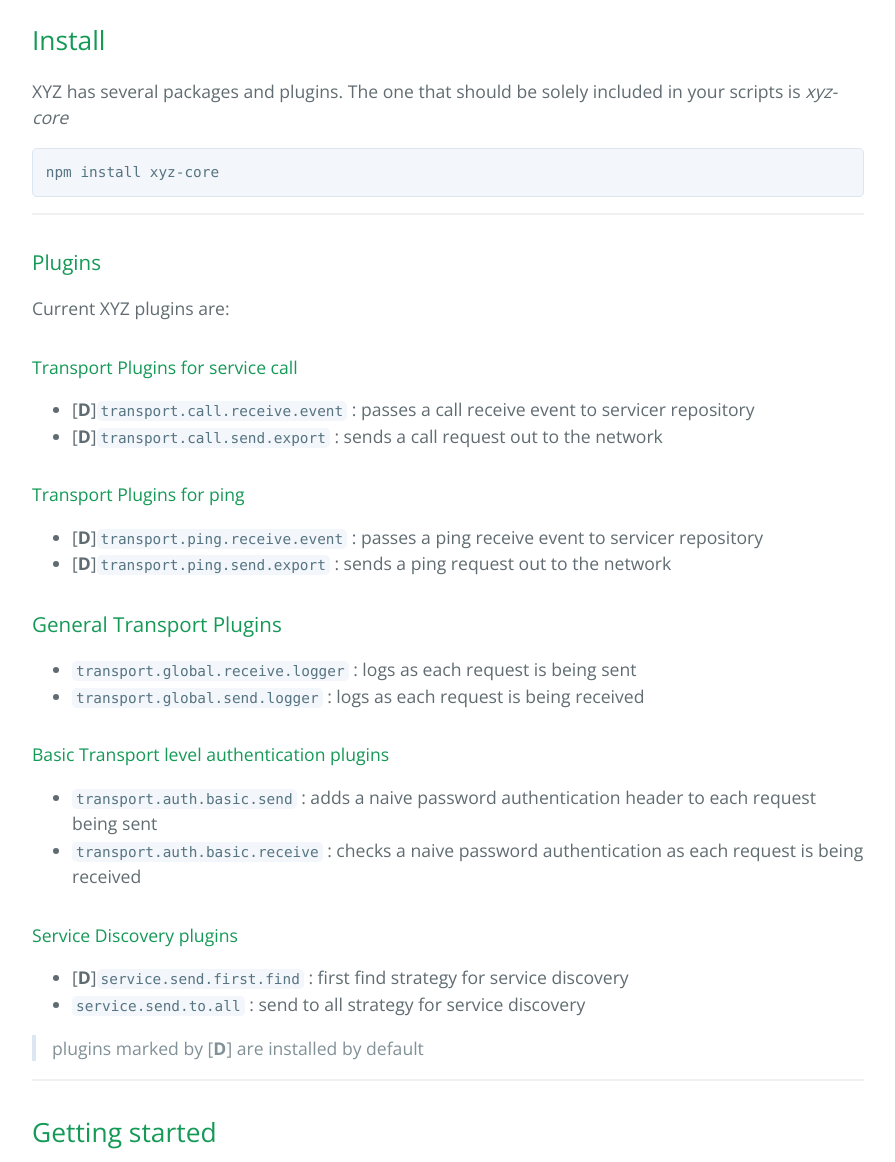
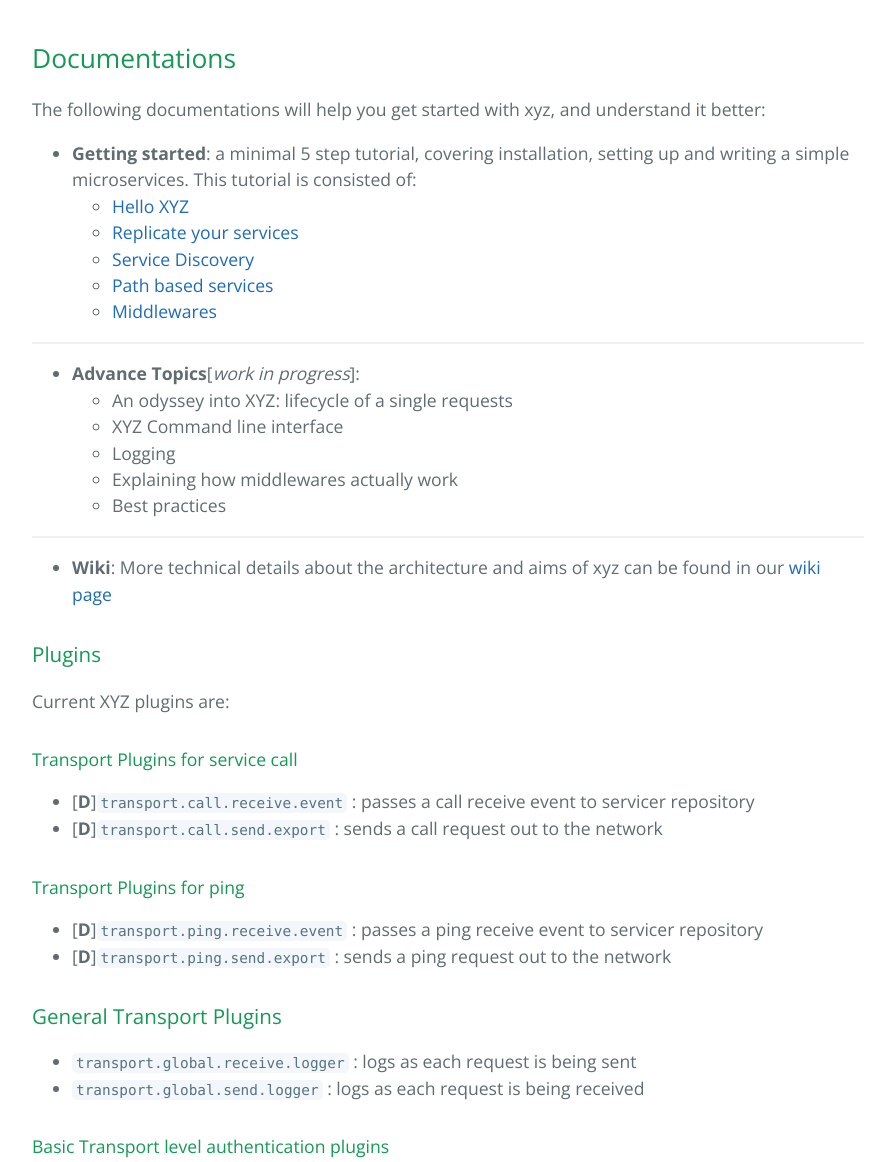
Before and after one commit to node-xyz/node-xyz.github.io, a Jekyll site: the page built from index.md, in a window 1280 px wide and 1400 px high, scrolled down 1213 px. Shown: the part 238-1400 px from the top of the window, without its empty margins (192-1087 px from the left). Built offline with Jekyll 4.4.1, drawn with Linux system fonts in a browser that asks for light colours; some of the changed text lies outside the part shown.

```diff
--- a/_includes/page-header.html
+++ b/_includes/page-header.html
@@ -2,8 +2,11 @@
   <h1 class="project-name"><a style="text-decoration: none; color: inherit"href="/">{{ site.title }}</a></h1>
   <h2 class="project-tagline">{{ site.tagline }}</h2>
   <a href="https://github.com/node-xyz" class="btn">View on GitHub</a>
-  <a href="https://github.com/node-xyz/xyz-core" class="btn">xyz-core</a>
-  <a href="https://github.com/node-xyz/xyz-cli" class="btn">xyz-cli</a>
-  <a href="/getting-started" class="btn"> Documentation </a>
+  <a href="/documentations" class="btn"> Documentation </a>
   <a href="/apidoc" class="btn"> API Doc </a>
+
+  <div>
+    <span>you are currently seeing </span><strong>{{ page.title }}</strong>
+  </div>
+
 </section>
--- a/index.md
+++ b/index.md
@@ -1,7 +1,8 @@
 ---
 layout: default
-title: {{ site.name }}
+title: XYZ Homepage
 ---
+
 ## Node XYZ
 
 Node XYZ is a NodeJS toolkit for creating microservice based distributed applications. The main aim of XYZ is to cover following aspects of microservice architecture:
@@ -20,14 +21,30 @@ Node XYZ is a NodeJS toolkit for creating microservice based distributed applica
 
 <iframe width="800" height="491" src="http://www.powtoon.com/embed/dRNJOFylWnr/" frameborder="0"></iframe>
 
-## Install
+## Documentations
 
-XYZ has several packages and plugins. The one that should be solely included in your scripts is _xyz-core_
+The following documentations will help you get started with xyz, and understand it better:
 
-    npm install xyz-core
+  - **Getting started**: a minimal 5 step tutorial, covering installation, setting up and writing a simple microservices. This tutorial is consisted of:
+    - [Hello XYZ](/documentations/getting-started#hello-xyz)
+    - [Replicate your services](/documentations/getting-started#replicating-your-nodes-and-services)
+    - [Service Discovery](/documentations/getting-started#service-discovery)
+    - [Path based services](/documentations/getting-started#path-based-service-identification)
+    - [Middlewares](/documentations/getting-started#middlewares)
 
+  ---
 
----
+  - **Advance Topics**[*work in progress*]:
+    - An odyssey into XYZ: lifecycle of a single requests
+    - XYZ Command line interface
+    - Logging
+    - Explaining how middlewares actually work
+    - Best practices
+
+  ---
+
+  - **Wiki**: More technical details about the architecture and aims of xyz can be found in our [wiki page](https://github.com/node-xyz/xyz-core/wiki)
+
 
 ### Plugins
 
```
Also changed, not shown: other parts of index.md (+4 -15 lines), _pages/documentations.md (added, +33 -0 lines), _pages/getting.started.md (+6 -6 lines), _includes/head.html (line endings or trailing spaces), 5 other files.
